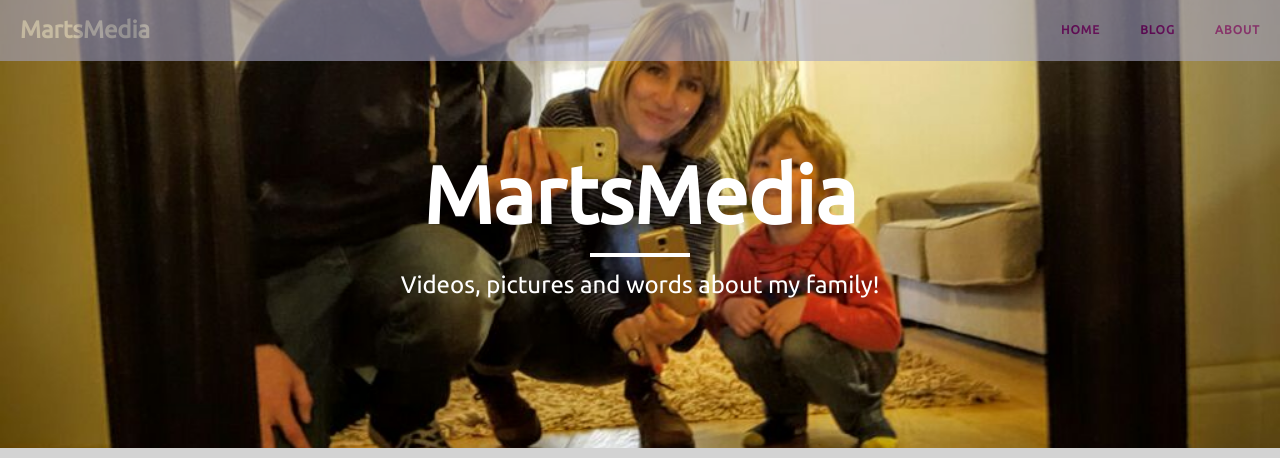
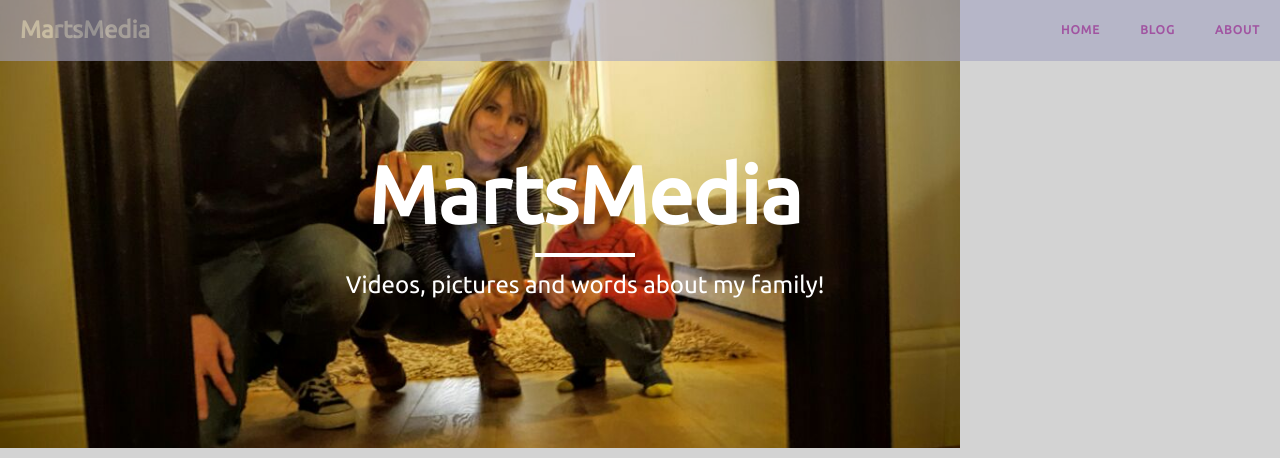
Before and after one commit to dawsino/dawsino.github.io, a Jekyll site: the page built from index.html, in a window 1280 px wide. Shown: the top 458 px of the page. Built offline with Jekyll 4.4.1, drawn with Linux system fonts in a browser that asks for light colours; nearby versions of some CDN libraries; the list of posts is cut into pages by our own code; some of the changed text lies outside the part shown; grey boxes are pictures that could not be loaded.

Commit message:
change body width

```diff
--- a/css/custom.css
+++ b/css/custom.css
@@ -3,6 +3,7 @@
 body {
   background-color: lightgrey;
   font-size: 10px;
+  max-width: 960px;
 }
 
 .social-contacts {
--- a/index.html
+++ b/index.html
@@ -3,13 +3,11 @@ layout: page
 description: "Videos, pictures and words about my family!"
 ---
 {% for post in site.posts %}
-<div class="col-md-4">
   <div class="post-preview">
       <a href="{{ post.url | prepend: site.baseurl }}">
           <img src="{{ post.header-img | prepend: site.baseurl }}" class="img-responsive" alt="">
       </a>
       <a href="{{ post.url | prepend: site.baseurl }}">
-          <p class="post-meta">{{ post.date | date: "%-d %B %Y" }} &bull; By {% if post.author %}{{ post.author }}{% else %}{{ site.title }}{% endif %}</p>
           <h3 class="post-title">
               {{ post.title }}
           </h3>
@@ -19,11 +17,9 @@ description: "Videos, pictures and words about my family!"
           </h4>
           {% endif %}
       </a>
+      <p class="post-meta">{{ post.date | date: "%-d %B %Y" }} &bull; By {% if post.author %}{{ post.author }}{% else %}{{ site.title }}{% endif %}</p>
   </div>
-</div>
-<!--
 <hr>
--->
 {% endfor %}
 
 
```
